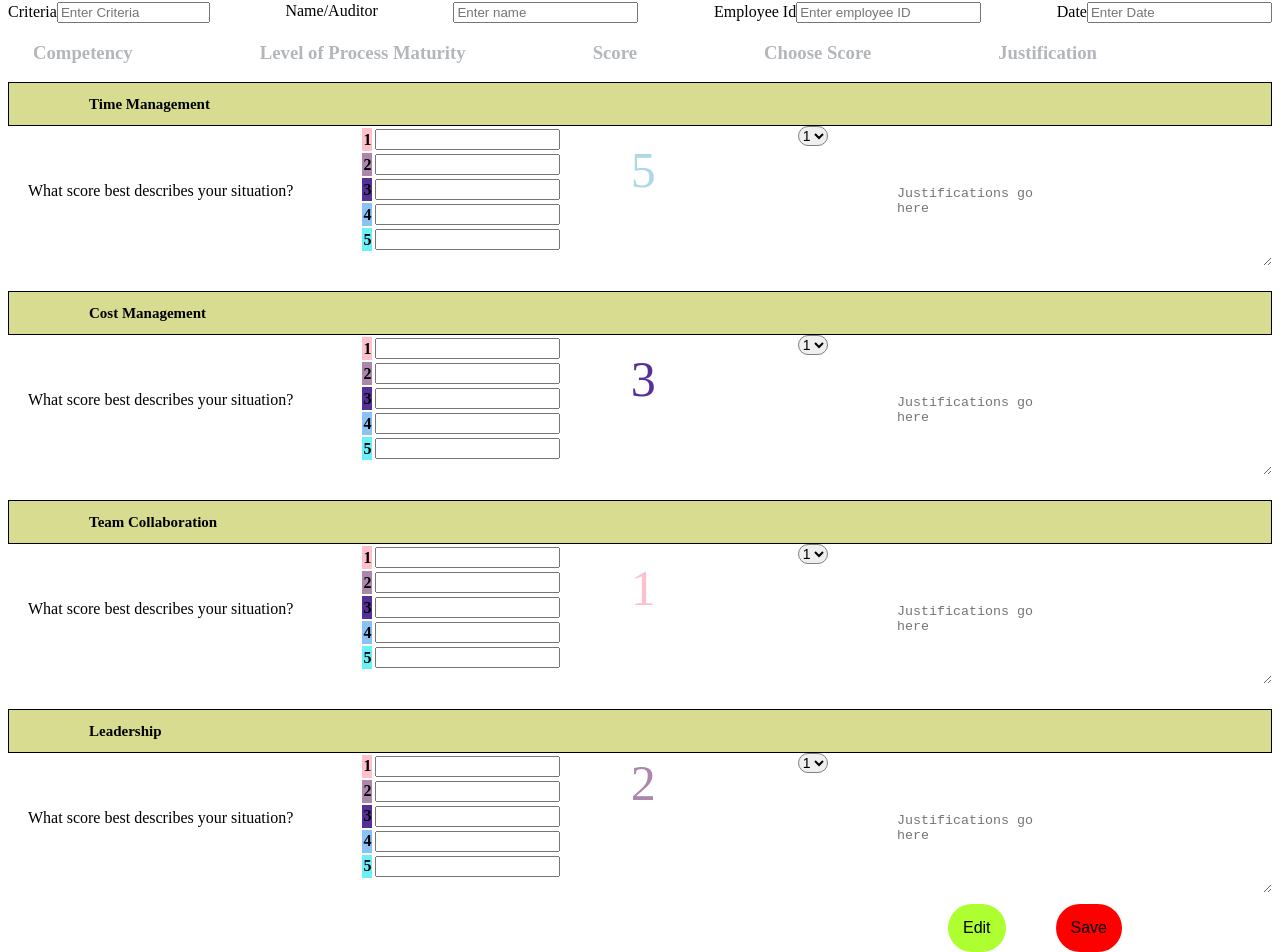
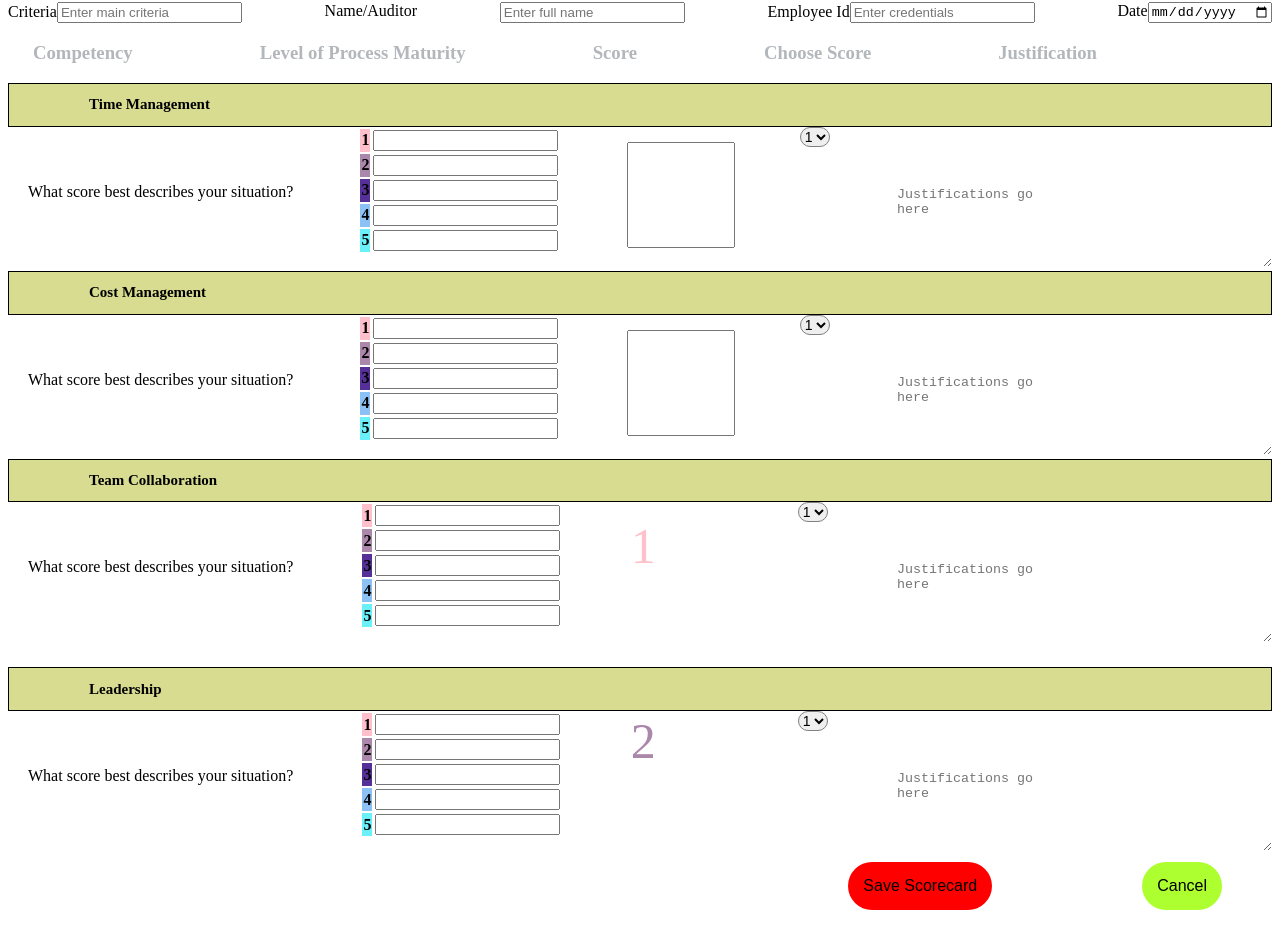
Before and after one commit to GlivermoreICstars/vite-medline, a React (Vite) app in the folder medline-vite/: page /Scorecard in a window 1280 px wide. Shown: the part 68-1020 px from the top of the page. After the commit the page ends 986 px from the top, so only its background shows below. Built offline with nearby package versions, Linux system fonts and the light colour scheme.

Commit message:
added handle events, inputs not seperate

```diff
--- a/medline-vite/src/pages/CriteriaPage.jsx
+++ b/medline-vite/src/pages/CriteriaPage.jsx
@@ -12,10 +12,20 @@ function CriteriaPage() {
   const [range, setRange] = useState('');
   const [requirement, setRequirement] = useState('');
 
+  const handleCancel = (e) => {
+    e.preventDefault();
+
+    setMain('');
+    setSecond('');
+    setRange('');
+    setRequirement('');
+
+  };
+
   const handleSubmit = (e) => {
     e.preventDefault();
 
-    // Create an object with the data to send to the server
+    // {} to server
     const data = {
       main_criteria: main,
       secondary_criteria: second,
@@ -23,7 +33,7 @@ function CriteriaPage() {
       requirements: requirement,
     };
 
-    // Send a POST request to your server
+    // sendin post req to server
     fetch('http://localhost:4000/criteria', {
       method: 'POST',
       headers: {
@@ -34,11 +44,11 @@ function CriteriaPage() {
       .then((response) => response.json())
       .then((responseData) => {
         console.log('Data posted:', responseData);
-        // Handle the response from the server, e.g., show a success message
+
       })
       .catch((error) => {
         console.error('Error posting data:', error);
-        // Handle errors, e.g., show an error message
+
       });
   };
 
@@ -81,7 +91,7 @@ function CriteriaPage() {
             />
             <div>
               <button className='compile-btn' type="submit">COMPILE</button>
-              <button className='cancel-btn'>CANCEL</button>
+              <button  onClick={handleCancel} className='cancel-btn'>CANCEL</button>
             </div>
           </form>
         </div>
--- a/medline-vite/src/pages/Scorecard.jsx
+++ b/medline-vite/src/pages/Scorecard.jsx
@@ -4,15 +4,58 @@ import { useState } from "react"
 
 function Scorecard() {
 
-const [state, setState] = useState(false)
-const [state1, setState1] = useState(false)
+const [criteria, setCriteria] = useState('');
+const [FLname, setFLname] = useState('');
+const [employid, setEmployid] = useState('');
+const [date, setDate] = useState('');
+const [requirements, setRequirements] = useState('');
+const [score, setScore] = useState('');
+const [justification, setJustifications] = useState('');
 
-const toggle2 = () => {
-  setState1(!state1)
-}
-const toggle = () => {
-  setState(!state)
-}
+
+const handleCancel = () => {
+  setCriteria('');
+  setFLname('');
+  setEmployid('');
+  setDate('');
+  setRequirements('');
+  setScore('');
+  setJustifications('');
+};
+
+
+const handleSave =(e) => {
+  e.preventDefault();
+
+  const data = {
+    criteria: criteria,
+    FLname: FLname,
+    employID: employid,
+    date: date,
+    requirements: requirements,
+    score: score,
+  };
+
+
+fetch('http://localhost:4000/scorecard', {
+      method: 'POST',
+      headers: {
+        'Content-Type': 'application/json',
+      },
+      body: JSON.stringify(data),
+    })
+      .then((response) => response.json())
+      .then((responseData) => {
+        console.log('Scorecard data posted:', responseData);
+
+      })
+      .catch((error) => {
+        console.error('Error posting scorecard data:', error);
+
+      });
+  };
+
+
 
   return (
 
@@ -22,37 +65,48 @@ const toggle = () => {
     <label>
       Criteria
       <input
-        size={16}
-        name="enter-criteria"
-        placeholder="Enter Criteria
+         type="text"
+         name="criteria"
+         placeholder="Enter main criteria"
+         value={criteria}
+         onChange={(e) => setCriteria(e.target.value)}
 
 
-  "
+
       />
     </label>
     Name/Auditor
     <label>
       <input
-        className="name-input"
-        placeholder="Enter name
+         type="text"
+         name="FLname"
+         placeholder="Enter full name"
+         value={FLname}
+         onChange={(e) => setFLname(e.target.value)}
 
-
-  "
       />
     </label>
     <label>
       Employee Id
       <input
-        placeholder="Enter employee ID
+         type="text"
+         name="employeeID"
+         placeholder="Enter credentials"
+         value={employid}
+         onChange={(e) => setEmployid(e.target.value)}
 
 
-  "
+
       />
     </label>
     <label>
       Date
       <input
-        placeholder="Enter Date"/>
+         type="date"
+         name="date"
+         placeholder="Enter date"
+         value={date}
+         onChange={(e) => setDate(e.target.value)}/>
     </label>
   </header>
   <div>
@@ -80,25 +134,25 @@ const toggle = () => {
             <tr>
               <th className="table-heading-1">1</th>
               <th>
-                <input />
+                <input type="text" name="requirement" value={requirements} onChange={(e) => setRequirements(e.target.value)}/>
               </th>
             </tr>
             <tr>
               <th className="table-heading-2">2</th>
               <th>
-                <input />
+              <input type="text" name="requirement" value={requirements} onChange={(e) => setRequirements(e.target.value)}/>
               </th>
             </tr>
             <tr>
               <th className="table-heading-3">3</th>
               <th>
-                <input />
+              <input type="text" name="requirement" value={requirements} onChange={(e) => setRequirements(e.target.value)}/>
               </th>
             </tr>
             <tr>
               <th className="table-heading-4">4</th>
               <th>
-                <input />
+              <input type="text" name="requirement" value={requirements} onChange={(e) => setRequirements(e.target.value)}/>
               </th>
             </tr>
             <tr>
@@ -112,7 +166,7 @@ const toggle = () => {
       </section>
     </div>
     <div>
-      <p className="score-box">5</p>
+      <input onChange={(e) => setScore(e.target.value)} value={score}  className="score-box"/>
     </div>
     <div className="create">
       <select>
@@ -127,7 +181,9 @@ const toggle = () => {
       <textarea
         className="justifications"
         placeholder="Justifications go here"
-        defaultValue={""}
+
+        value={justification}
+        onChange={(e) => setJustifications(e.target.value)}
       />
     </div>
   </div>
@@ -147,31 +203,31 @@ const toggle = () => {
             <tr>
               <th className="table-heading-1">1</th>
               <th>
-                <input />
+              <input type="text" name="requirement" value={requirements} onChange={(e) => setRequirements(e.target.value)}/>
               </th>
             </tr>
             <tr>
               <th className="table-heading-2">2</th>
               <th>
-                <input />
+              <input type="text" name="requirement" value={requirements} onChange={(e) => setRequirements(e.target.value)}/>
               </th>
             </tr>
             <tr>
               <th className="table-heading-3">3</th>
               <th>
-                <input />
+                <input type="text" name="requirement" value={requirements} onChange={(e) => setRequirements(e.target.value)}/>
               </th>
             </tr>
             <tr>
               <th className="table-heading-4">4</th>
               <th>
-                <input />
+                <input type="text" name="requirement" value={requirements} onChange={(e) => setRequirements(e.target.value)}/>
               </th>
             </tr>
             <tr>
               <th className="table-heading-5">5</th>
               <th>
-                <input />
+                <input type="text" name="requirement" value={requirements} onChange={(e) => setRequirements(e.target.value)}/>
               </th>
             </tr>
           </tbody>
@@ -179,7 +235,7 @@ const toggle = () => {
       </section>
     </div>
     <div>
-      <p className="score-box-2">3</p>
+    <input onChange={(e) => setScore(e.target.value)} value={score}  className="score-box"/>
     </div>
     <div className="create">
       <select>
@@ -194,7 +250,9 @@ const toggle = () => {
       <textarea
         className="justifications"
         placeholder="Justifications go here"
-        defaultValue={""}
+
+        value={justification}
+        onChange={(e) => setJustifications(e.target.value)}
       />
     </div>
   </div>
@@ -213,38 +271,38 @@ const toggle = () => {
           <tr>
             <th className="table-heading-1">1</th>
             <th>
-              <input />
+              <input type="text" name="requirement" value={requirements} onChange={(e) => setRequirements(e.target.value)}/>
             </th>
           </tr>
           <tr>
             <th className="table-heading-2">2</th>
             <th>
-              <input />
+              <input type="text" name="requirement" value={requirements} onChange={(e) => setRequirements(e.target.value)}/>
             </th>
           </tr>
           <tr>
             <th className="table-heading-3">3</th>
             <th>
-              <input />
+              <input type="text" name="requirement" value={requirements} onChange={(e) => setRequirements(e.target.value)}/>
             </th>
           </tr>
           <tr>
             <th className="table-heading-4">4</th>
             <th>
-              <input />
+              <input type="text" name="requirement" value={requirements} onChange={(e) => setRequirements(e.target.value)}/>
             </th>
           </tr>
           <tr>
             <th className="table-heading-5">5</th>
             <th>
-              <input />
+              <input type="text" name="requirement" value={requirements} onChange={(e) => setRequirements(e.target.value)}/>
             </th>
           </tr>
         </tbody>
       </table>
     </section>
     <div>
-      <p className="score-box-3">1</p>
+      <p onChange={(e) => setScore(e.target.value)} value={score}  className="score-box-3">1</p>
     </div>
     <div className="create">
       <select>
@@ -257,9 +315,10 @@ const toggle = () => {
     </div>
     <div>
       <textarea
-        className="justifications"
+       className="justifications"
         placeholder="Justifications go here"
-        defaultValue={""}
+        value={justification}
+        onChange={(e) => setJustifications(e.target.value)}
       />
     </div>
   </div>
@@ -279,31 +338,31 @@ const toggle = () => {
             <tr>
               <th className="table-heading-1">1</th>
               <th>
-                <input />
+                <input type="text" name="requirement" value={requirements} onChange={(e) => setRequirements(e.target.value)}/>
               </th>
             </tr>
             <tr>
               <th className="table-heading-2">2</th>
               <th>
-                <input />
+                <input type="text" name="requirement" value={requirements} onChange={(e) => setRequirements(e.target.value)}/>
               </th>
             </tr>
             <tr>
               <th className="table-heading-3">3</th>
               <th>
-                <input />
+              <input type="text" name="requirement" value={requirements} onChange={(e) => setRequirements(e.target.value)}/>
               </th>
             </tr>
             <tr>
               <th className="table-heading-4">4</th>
               <th>
-                <input />
+              <input type="text" name="requirement" value={requirements} onChange={(e) => setRequirements(e.target.value)}/>
               </th>
             </tr>
             <tr>
               <th className="table-heading-5">5</th>
               <th>
-                <input />
+              <input type="text" name="requirement" value={requirements} onChange={(e) => setRequirements(e.target.value)}/>
               </th>
             </tr>
           </tbody>
@@ -311,7 +370,7 @@ const toggle = () => {
       </section>
     </div>
     <div>
-      <p className="score-box-4">2</p>
+      <p onChange={(e) => setScore(e.target.value)} value={score}  className="score-box-4">2</p>
     </div>
     <div className="create">
       <select>
@@ -326,20 +385,21 @@ const toggle = () => {
       <textarea
         className="justifications"
         placeholder="Justifications go here"
-        defaultValue={""}
+
+        value={justification}
+        onChange={(e) => setJustifications(e.target.value)}
       />
     </div>
   </div>
   <div className="buttons">
-    <button onClick={ toggle2 } className="edit-button" id="edit-btn">
-      { state1 ? 'You may edit document' : 'Edit'}
+
+    <button onClick={ handleSave } className="save-results-button" id="save-btn">
+      Save Scorecard
     </button>
-    <button onClick={ toggle } className="save-results-button" id="save-btn">
-      { state ? 'Results Saved' : 'Save'}
-    </button>
+    <button onClick={ handleCancel } className="edit-button">Cancel</button>
   </div>
 </>
-  )}
+  )};
 
 
   export default Scorecard
```
Also changed, not shown: 1 other file (tests, documents, lock files or other folders).
